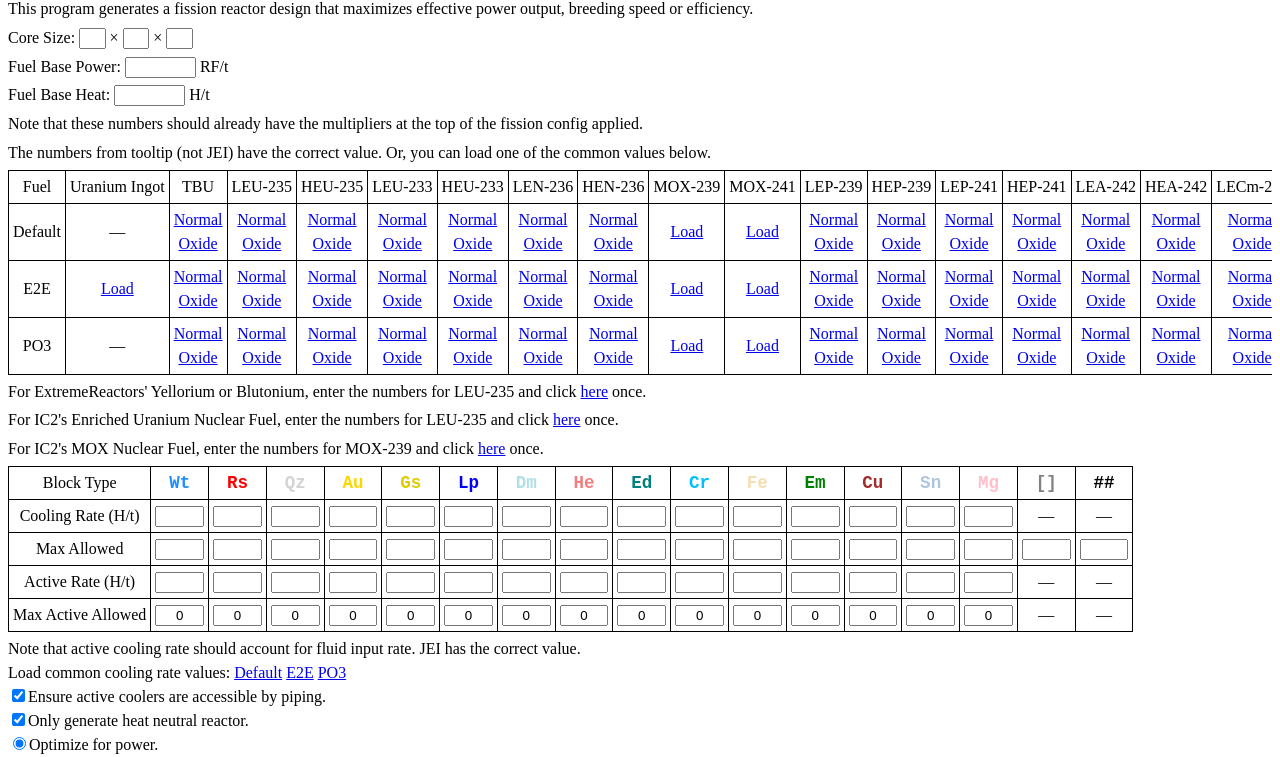
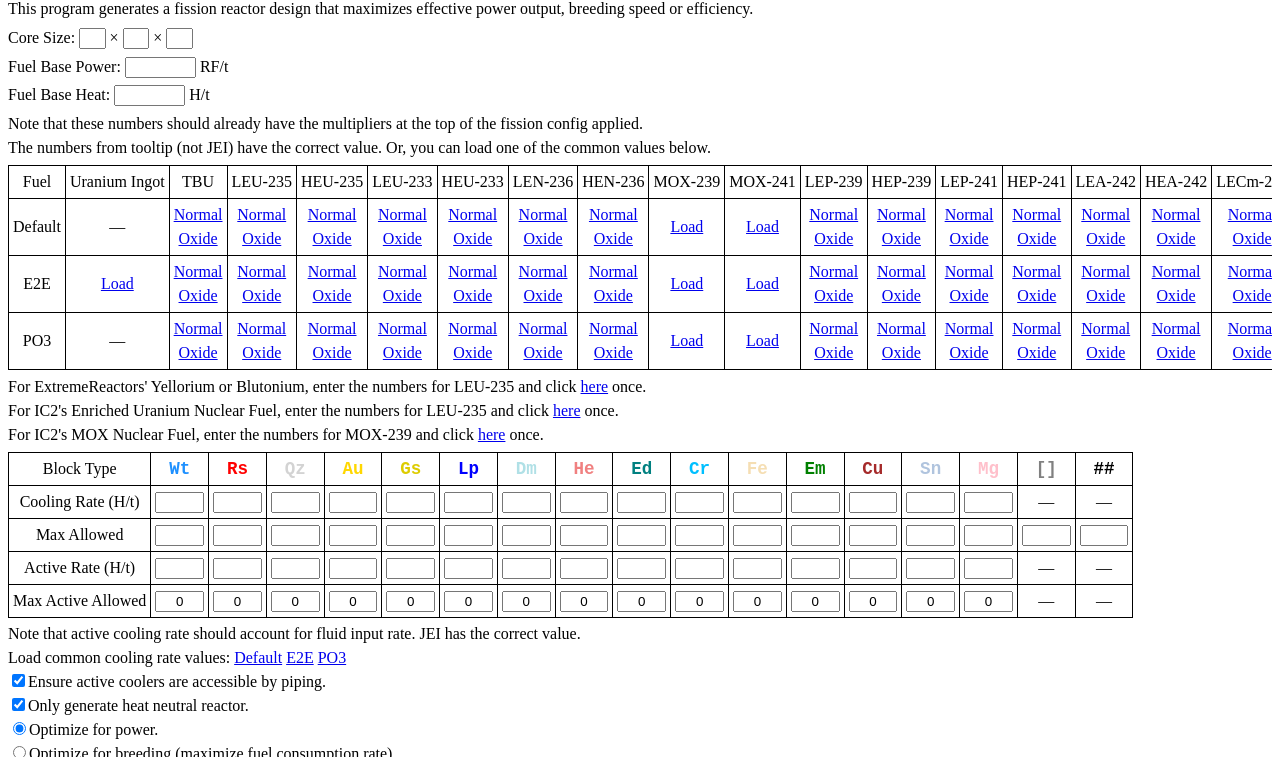
Before and after one commit to cyb0124/FissionOpt, a plain HTML site: page web/index.html in a window 1280 px wide. Shown: the part 38-795 px from the top of the page. Drawn offline with nearby package versions, Linux system fonts and the light colour scheme; a script that the page names is missing.

Commit message:
Reduce unnecessary spacing in web page

```diff
--- a/web/index.html
+++ b/web/index.html
@@ -15,9 +15,7 @@
         <h2>NuclearCraft Fission Optimizer</h2>
         by cyb0124, <a href="https://github.com/cyb0124/FissionOpt">source</a>
       </div>
-      <div>
-        This program generates a fission reactor design that maximizes effective power output, breeding speed or efficiency.
-      </div>
+      <div>This program generates a fission reactor design that maximizes effective power output, breeding speed or efficiency.</div>
     </header>
     <section id="settings">
       <div>
@@ -28,8 +26,10 @@
       </div>
       <div>Fuel Base Power: <input type="text" id="fuelBasePower"> RF/t</div>
       <div>Fuel Base Heat: <input text="text" id="fuelBaseHeat"> H/t</div>
-      <div>Note that these numbers should already have the multipliers at the top of the fission config applied.</div>
-      <div>The numbers from tooltip (not JEI) have the correct value. Or, you can load one of the common values below.</div>
+      <div>
+        Note that these numbers should already have the multipliers at the top of the fission config applied.<br>
+        The numbers from tooltip (not JEI) have the correct value. Or, you can load one of the common values below.
+      </div>
       <div class="fuelPresets"><table>
         <thead><tr><td>Fuel</td>
           <td>Uranium Ingot</td>
@@ -227,9 +227,11 @@
           <br><a href="javascript:;" id="PO3HECf251O">Oxide</a></td>
         </tr>
       </table></div>
-      <div>For ExtremeReactors' Yellorium or Blutonium, enter the numbers for LEU-235 and click <a href="javascript:;" id="br">here</a> once.</div>
-      <div>For IC2's Enriched Uranium Nuclear Fuel, enter the numbers for LEU-235 and click <a href="javascript:;" id="ic2">here</a> once.</div>
-      <div>For IC2's MOX Nuclear Fuel, enter the numbers for MOX-239 and click <a href="javascript:;" id="ic2mox">here</a> once.</div>
+      <div>
+        For ExtremeReactors' Yellorium or Blutonium, enter the numbers for LEU-235 and click <a href="javascript:;" id="br">here</a> once.<br>
+        For IC2's Enriched Uranium Nuclear Fuel, enter the numbers for LEU-235 and click <a href="javascript:;" id="ic2">here</a> once.<br>
+        For IC2's MOX Nuclear Fuel, enter the numbers for MOX-239 and click <a href="javascript:;" id="ic2mox">here</a> once.
+      </div>
       <table>
         <thead><tr id="blockType"><th>Block Type</th>
           <th class="Wt">Wt</th><th class="Rs">Rs</th><th class="Qz">Qz</th>
```
